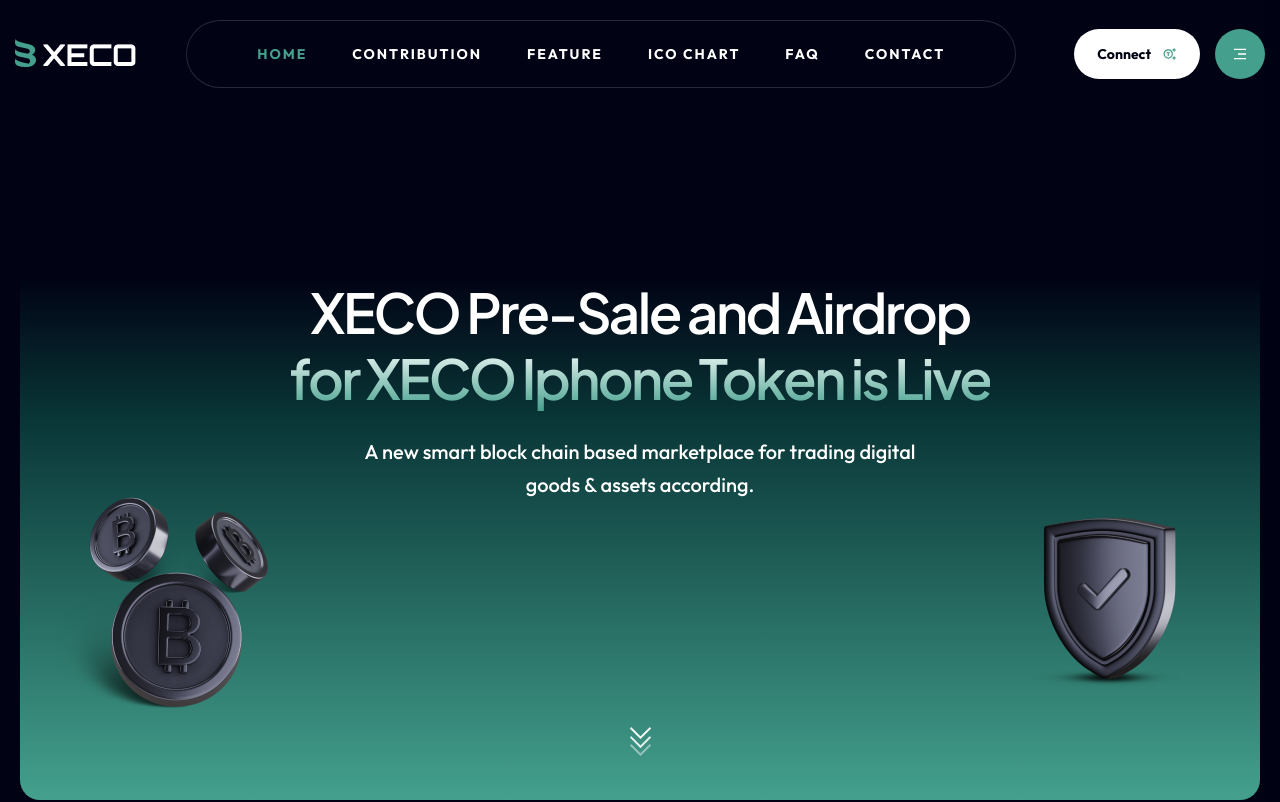
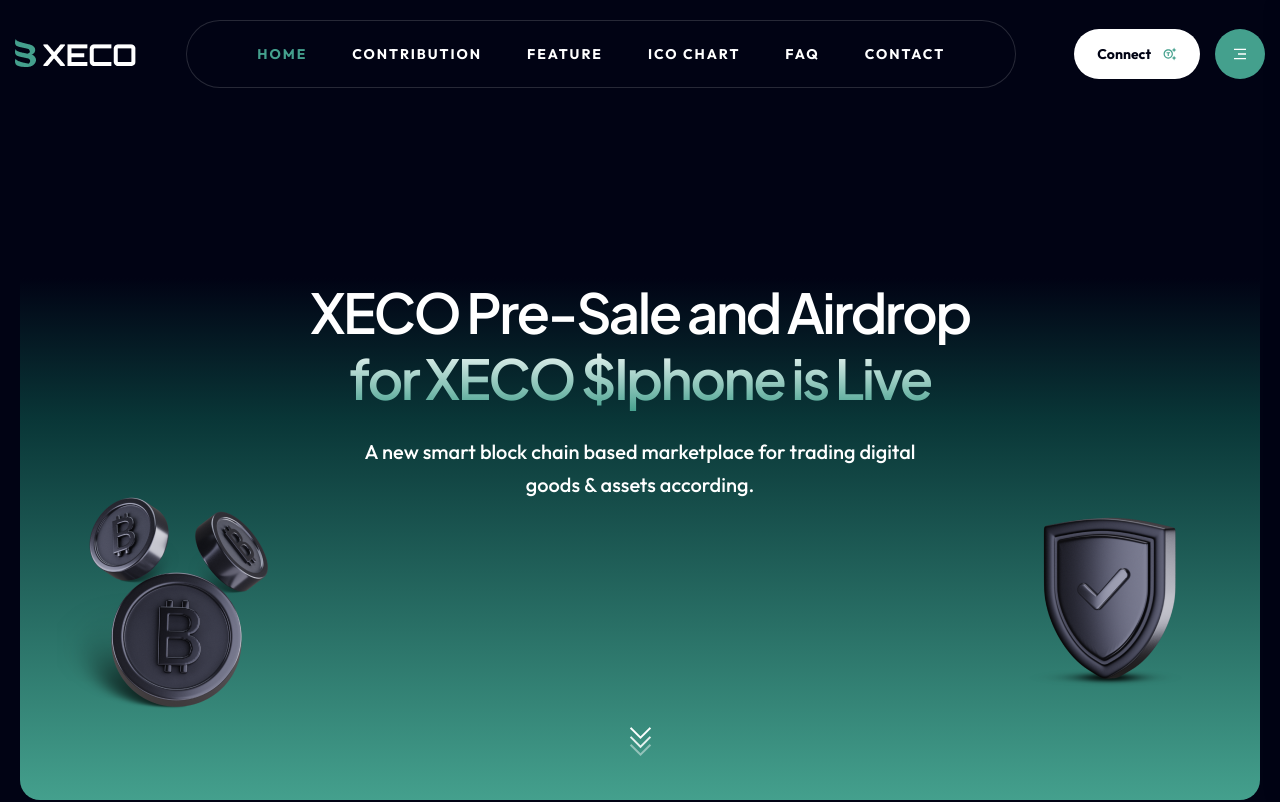
Before and after one commit to jthom0734/airdrop, a Next.js app: page / in a window 1280 px wide. Shown: the top 802 px of the page. Built offline with nearby package versions, Linux system fonts and the light colour scheme.

Commit message:
Hero.jsx

```diff
--- a/components/Hero.jsx
+++ b/components/Hero.jsx
@@ -12,7 +12,7 @@
             <div class="banner-content text-center">
               <h2 class="title">
                XECO Pre-Sale and Airdrop <br />
-                <span>for XECO Iphone Token is Live</span>
+                <span>for XECO $Iphone is Live</span>
               </h2>
               <p>
                 A new smart block chain based marketplace for trading digital
```
